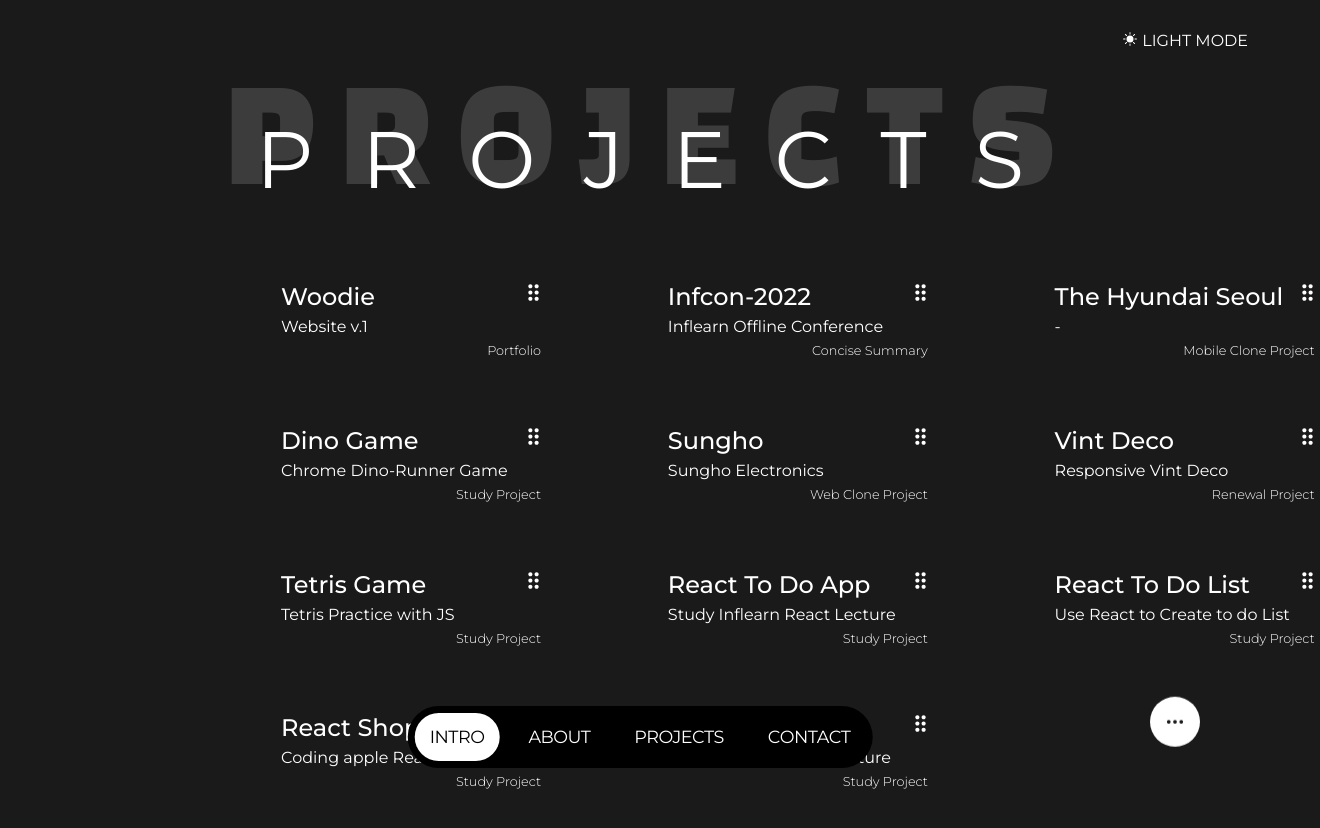
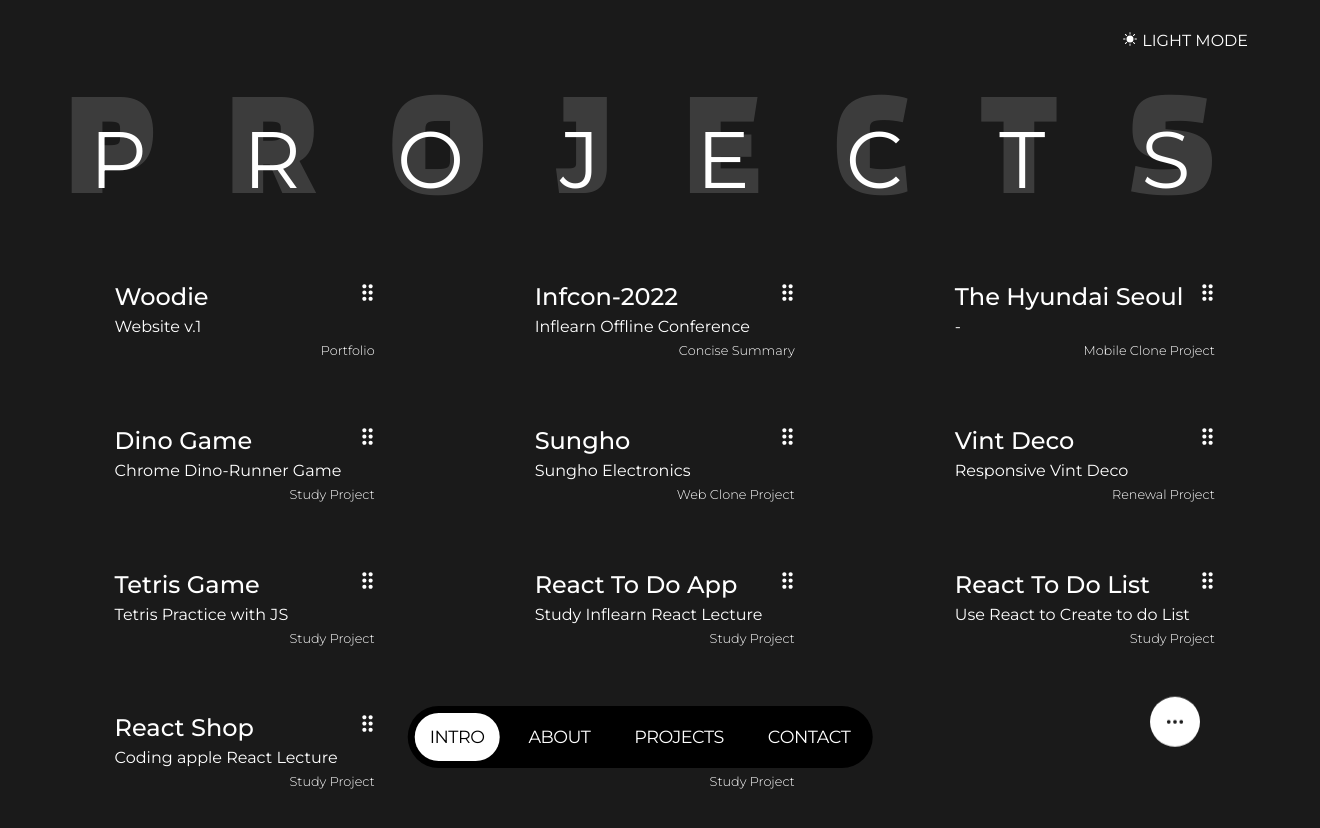
Before and after one commit to devwoodie/woodie, a React (Create React App) app: page /projects in a window 1280 px wide. Shown: the top 828 px of the page, 1320 px wide, since content can reach past the window. Built offline with nearby package versions, Linux system fonts and the light colour scheme.

Commit message:
feat : responsive css add

```diff
--- a/src/css/Projects.scss
+++ b/src/css/Projects.scss
@@ -87,3 +87,13 @@
     }
   }
 }
+
+@media only screen and (min-width: 1200px) {
+  .Project{
+    width: 100%;
+    padding: 120px 0 90px;
+    .back-title{
+      width: 90vw;
+    }
+  }
+}
```
